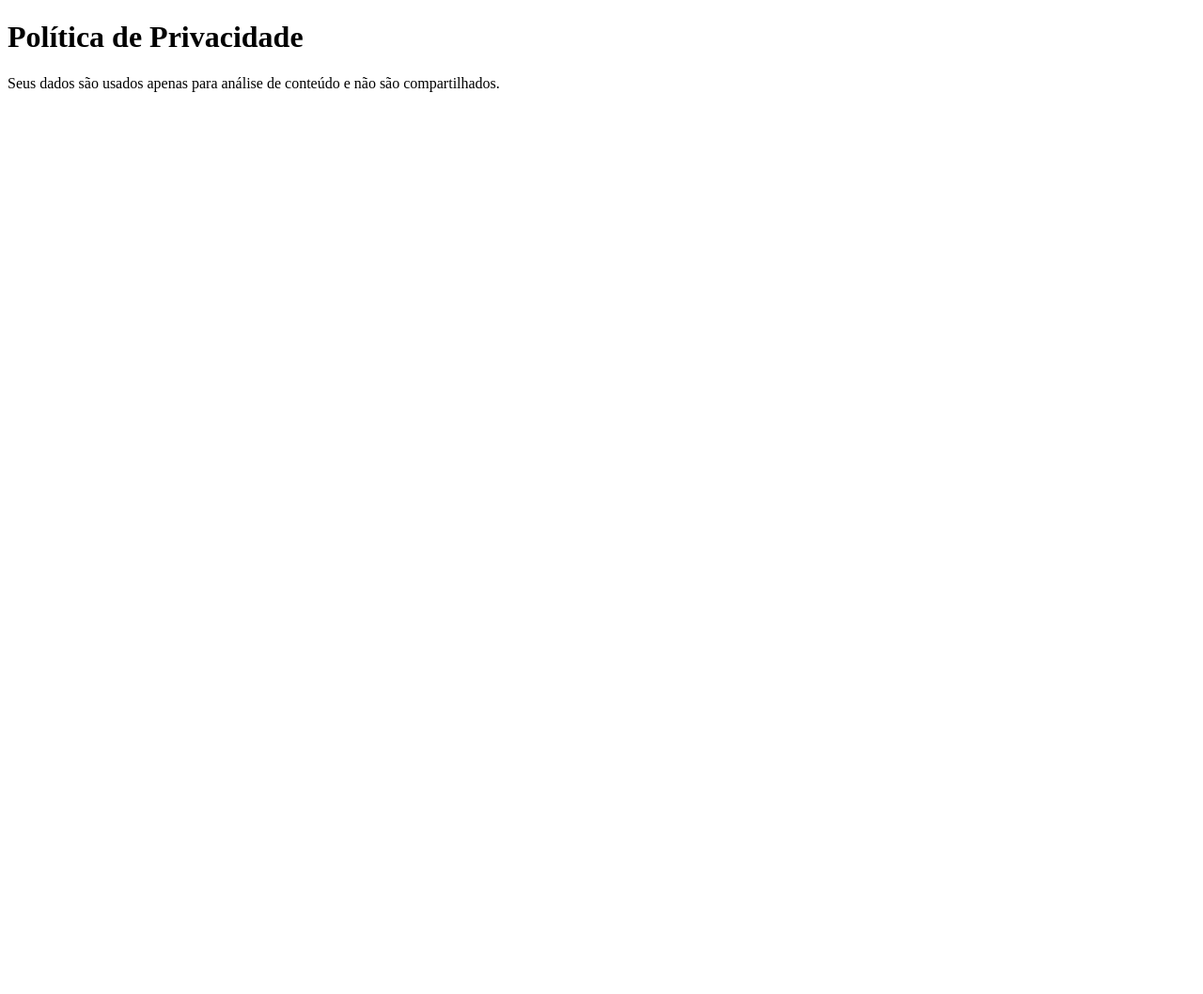
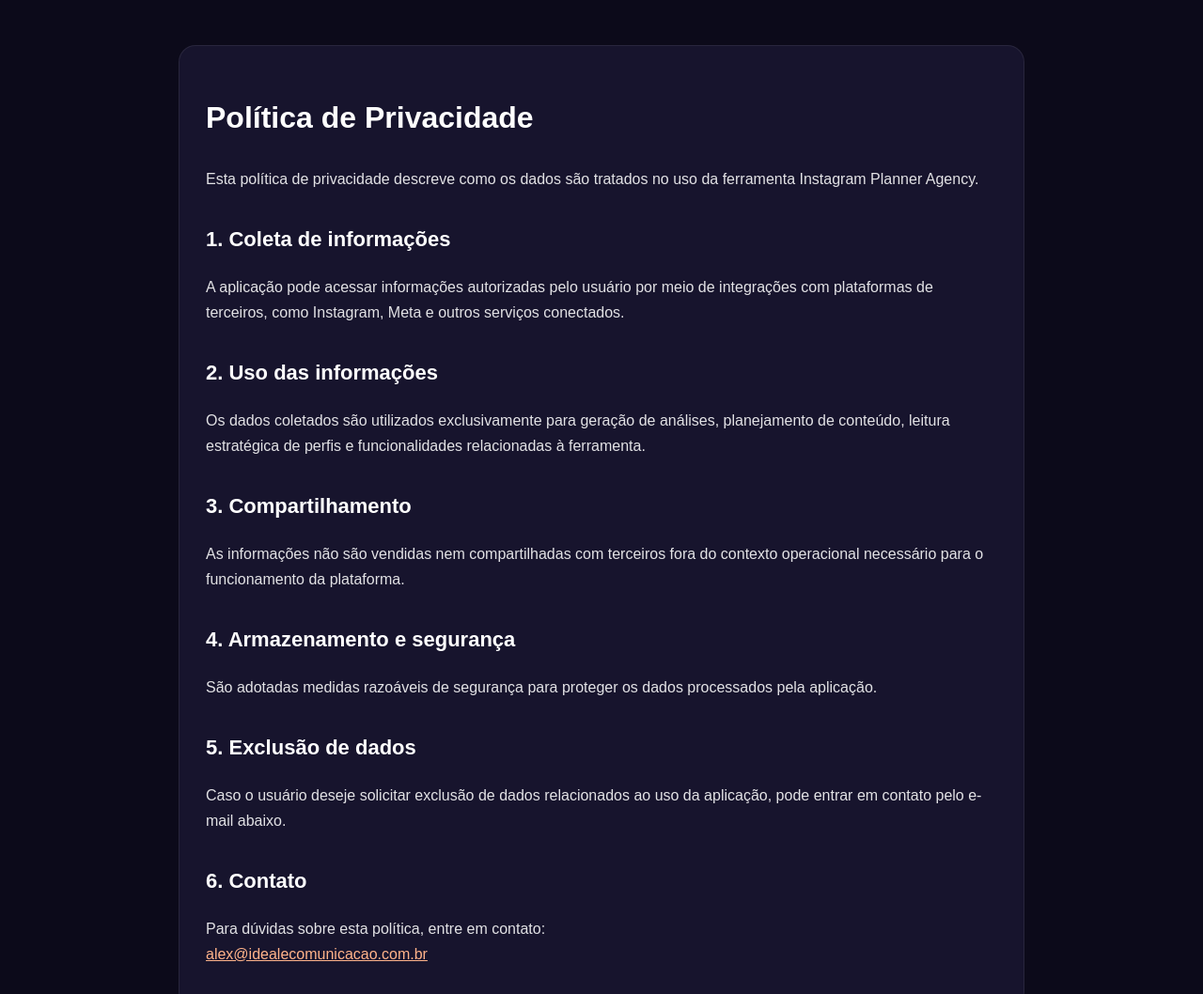
Before and after one commit to alexeller11/instagram-planner, a website: page public/privacy.html in a window 1280 px wide. Shown: the top 1058 px of the page at 94% size. Before the commit the page ends 800 px from the top, so only its background shows below. Drawn offline with Linux system fonts and the light colour scheme.

Commit message:
Update privacy.html

```diff
--- a/public/privacy.html
+++ b/public/privacy.html
@@ -1,8 +1,98 @@
 <!DOCTYPE html>
-<html>
-<head><title>Privacidade</title></head>
+<html lang="pt-BR">
+<head>
+  <meta charset="UTF-8" />
+  <meta name="viewport" content="width=device-width, initial-scale=1.0" />
+  <title>Política de Privacidade • Instagram Planner Agency</title>
+  <style>
+    body {
+      margin: 0;
+      font-family: Arial, sans-serif;
+      background: #0c0a1a;
+      color: #ffffff;
+      line-height: 1.7;
+    }
+
+    .wrap {
+      max-width: 900px;
+      margin: 0 auto;
+      padding: 48px 24px;
+    }
+
+    h1 {
+      margin-bottom: 24px;
+      font-size: 32px;
+    }
+
+    h2 {
+      margin-top: 32px;
+      font-size: 22px;
+    }
+
+    p, li {
+      color: rgba(255,255,255,0.88);
+      font-size: 16px;
+    }
+
+    a {
+      color: #ffb38a;
+    }
+
+    .card {
+      background: #17142d;
+      border: 1px solid rgba(255,255,255,0.08);
+      border-radius: 18px;
+      padding: 28px;
+    }
+  </style>
+</head>
 <body>
-<h1>Política de Privacidade</h1>
-<p>Seus dados são usados apenas para análise de conteúdo e não são compartilhados.</p>
+  <div class="wrap">
+    <div class="card">
+      <h1>Política de Privacidade</h1>
+
+      <p>
+        Esta política de privacidade descreve como os dados são tratados no uso da ferramenta
+        Instagram Planner Agency.
+      </p>
+
+      <h2>1. Coleta de informações</h2>
+      <p>
+        A aplicação pode acessar informações autorizadas pelo usuário por meio de integrações com
+        plataformas de terceiros, como Instagram, Meta e outros serviços conectados.
+      </p>
+
+      <h2>2. Uso das informações</h2>
+      <p>
+        Os dados coletados são utilizados exclusivamente para geração de análises, planejamento de
+        conteúdo, leitura estratégica de perfis e funcionalidades relacionadas à ferramenta.
+      </p>
+
+      <h2>3. Compartilhamento</h2>
+      <p>
+        As informações não são vendidas nem compartilhadas com terceiros fora do contexto
+        operacional necessário para o funcionamento da plataforma.
+      </p>
+
+      <h2>4. Armazenamento e segurança</h2>
+      <p>
+        São adotadas medidas razoáveis de segurança para proteger os dados processados pela
+        aplicação.
+      </p>
+
+      <h2>5. Exclusão de dados</h2>
+      <p>
+        Caso o usuário deseje solicitar exclusão de dados relacionados ao uso da aplicação, pode
+        entrar em contato pelo e-mail abaixo.
+      </p>
+
+      <h2>6. Contato</h2>
+      <p>
+        Para dúvidas sobre esta política, entre em contato:
+        <br />
+        <a href="mailto:alex@idealecomunicacao.com.br">alex@idealecomunicacao.com.br</a>
+      </p>
+    </div>
+  </div>
 </body>
 </html>
```
